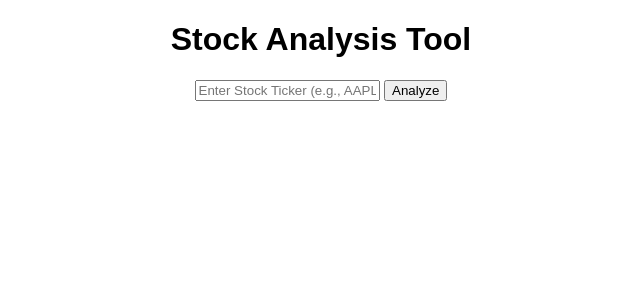
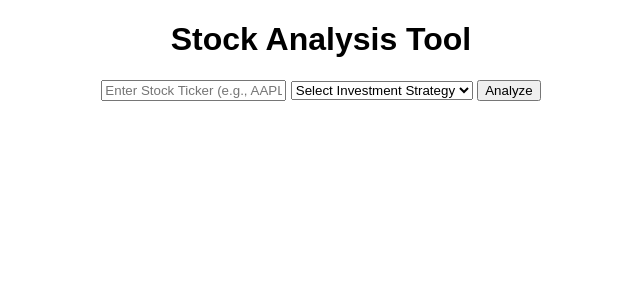
Before and after one commit to ZachStewart21/ZachStewartProjects, a Flask app: page / in a window 1280 px wide. Shown: the top 300 px of the page, without its empty margins (319-959 px from the left). Run offline with Flask 3, Linux system fonts and the light colour scheme.

Commit message:
Update index.html

```diff
--- a/templates/index.html
+++ b/templates/index.html
@@ -12,12 +12,19 @@
         img { max-width: 90%; height: auto; margin-top: 20px; }
         .green { color: green; font-weight: bold; }
         .red { color: red; font-weight: bold; }
+        .blue { color: blue; font-weight: bold; }
     </style>
 </head>
 <body>
     <h1>Stock Analysis Tool</h1>
     <form method="POST">
         <input type="text" name="ticker" placeholder="Enter Stock Ticker (e.g., AAPL)" required>
+        <select name="strategy" required>
+            <option value="">Select Investment Strategy</option>
+            <option value="risk_averse">Risk Averse</option>
+            <option value="moderate">Moderate</option>
+            <option value="high_risk">High Risk</option>
+        </select>
         <button type="submit">Analyze</button>
     </form>
 
@@ -27,6 +34,18 @@
 
     {% if data %}
         <h2>Results for {{ ticker }}</h2>
+        <p>
+            <strong>Selected Investment Strategy:</strong>
+            {% if strategy == "risk_averse" %}
+                <span class="green">{{ strategy.replace('_', ' ').title() }}</span>
+            {% elif strategy == "moderate" %}
+                <span class="blue">{{ strategy.replace('_', ' ').title() }}</span>
+            {% elif strategy == "high_risk" %}
+                <span class="red">{{ strategy.replace('_', ' ').title() }}</span>
+            {% else %}
+                {{ strategy.replace('_', ' ').title() }}
+            {% endif %}
+        </p>
 
         <table>
             <tr>
@@ -71,7 +90,7 @@
                     </tr>
                 {% else %}
                     <tr>
-                        <th>{{ key.replace("_", " ").title() }}</th>
+                        <th>{{ key.replace('_', ' ').title() }}</th>
                         <td>{{ value if value is not none else 'N/A' }}</td>
                     </tr>
                 {% endif %}
```
